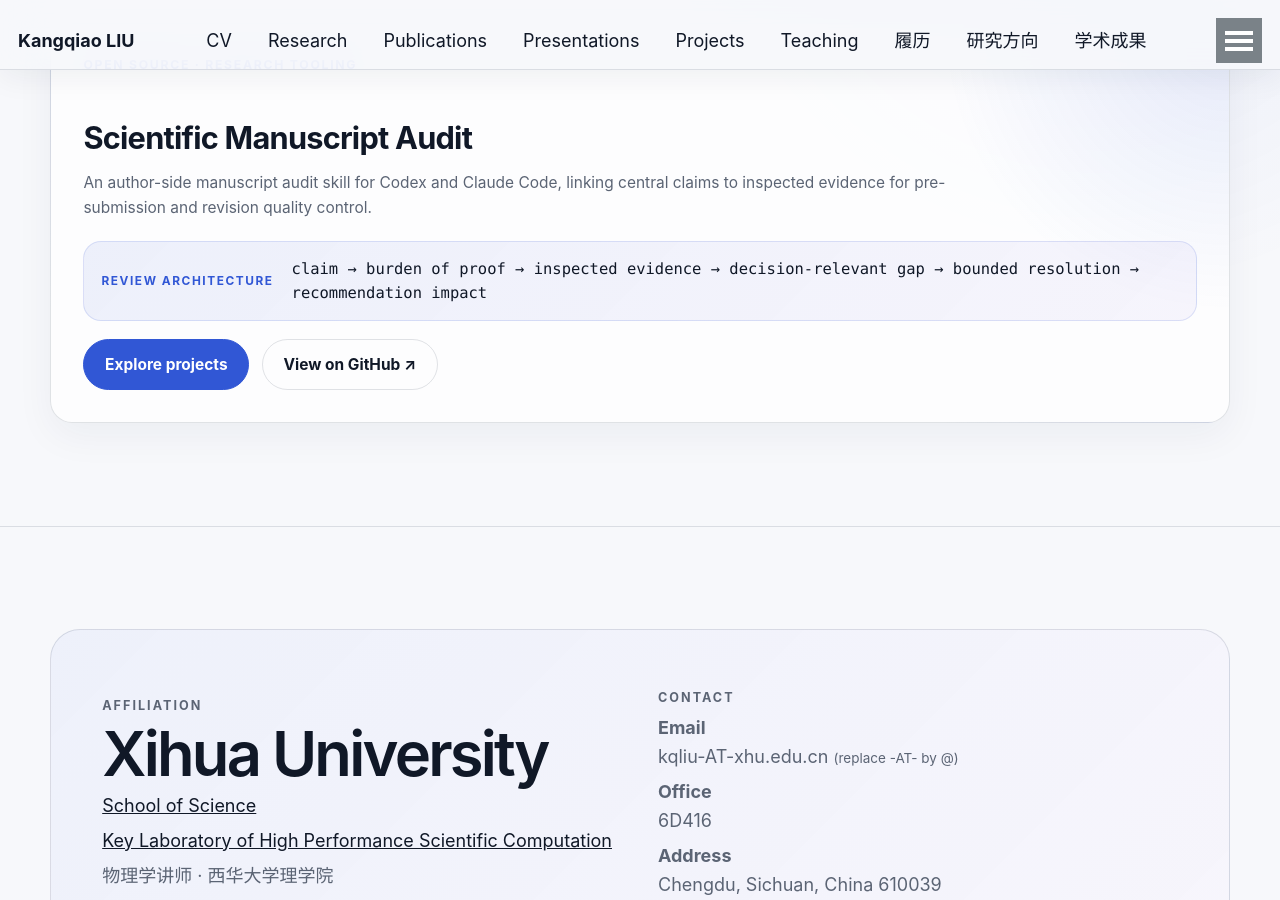
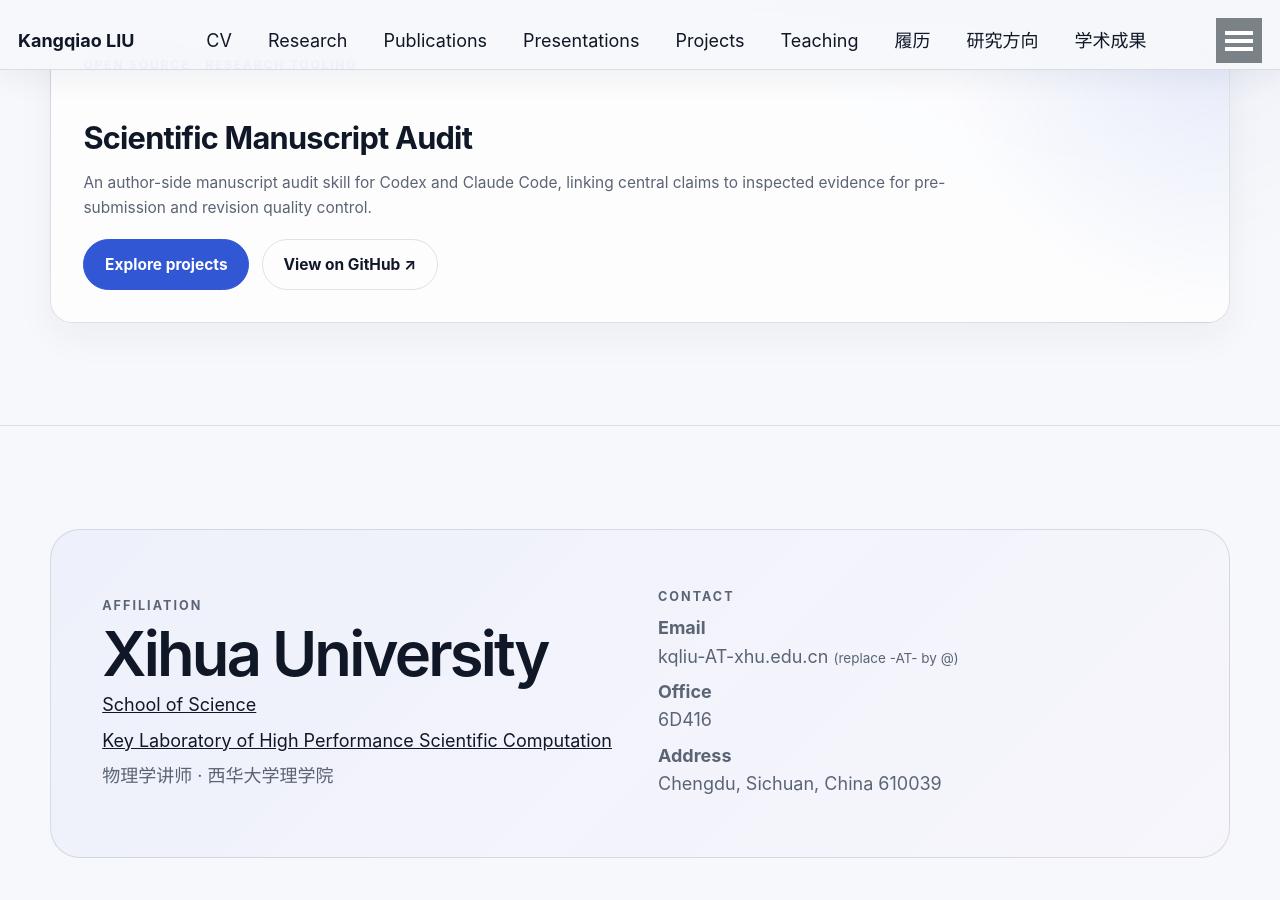
Before and after one commit to KangqiaoLiu/KangqiaoLiu.github.io, a Jekyll site: the page built from _pages/about.md, in a window 1280 px wide and 900 px high, scrolled down 2792 px. Built offline with Jekyll 4.4.1, drawn with Linux system fonts in a browser that asks for light colours; some web fonts are replaced.

Commit message:
Remove homepage review architecture strip

```diff
--- a/_pages/about.md
+++ b/_pages/about.md
@@ -154,11 +154,6 @@
           inspected evidence for pre-submission and revision quality control.
         </p>
 
-        <div class="project-card__workflow ai-project-feature__workflow" aria-label="Review architecture">
-          <span>Review architecture</span>
-          <code>claim → burden of proof → inspected evidence → decision-relevant gap → bounded resolution → recommendation impact</code>
-        </div>
-
         <div class="ai-project-feature__actions">
           <a class="ai-button ai-button--primary" href="{{ '/projects/' | relative_url }}">Explore projects</a>
           <a class="ai-button" href="https://github.com/KangqiaoLiu/scientific-manuscript-audit" target="_blank" rel="noopener">View on GitHub ↗</a>
```
